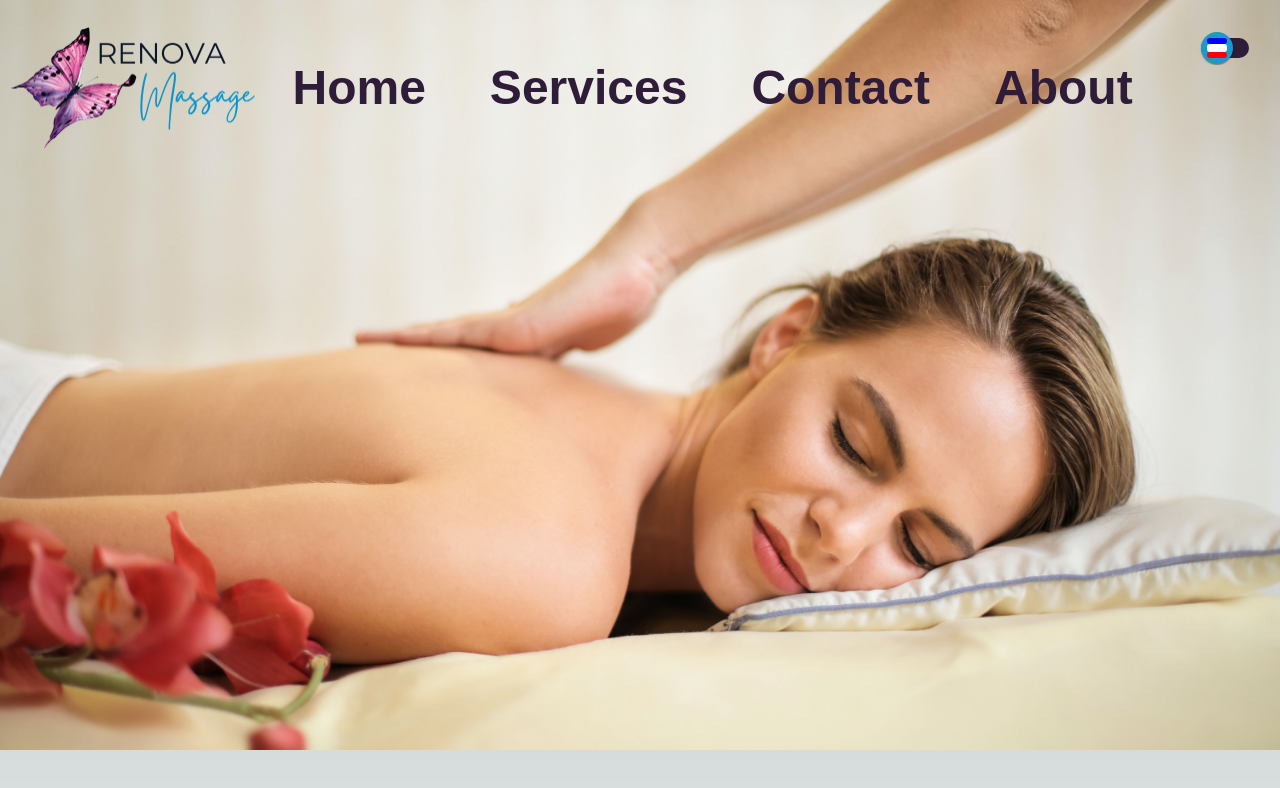
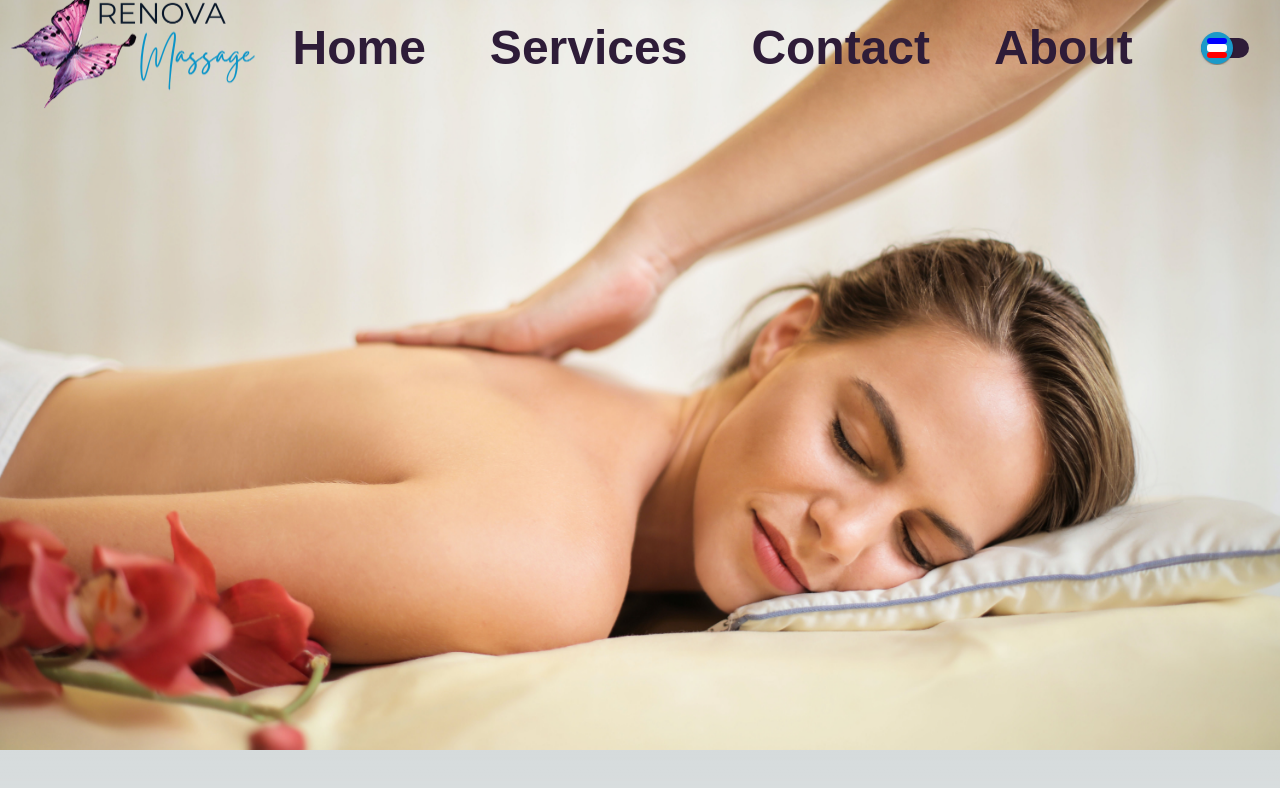
Before and after one commit to charleslaot/renovamassage, a React (Create React App) app: page / in a window 1280 px wide. Shown: the top 788 px of the page. Built offline with nearby package versions, Linux system fonts and the light colour scheme; a web font is replaced by a local one.

Commit message:
adding css

```diff
--- a/src/App.css
+++ b/src/App.css
@@ -1,7 +1,7 @@
 .main {
   display: flex;
+  min-height: 100vh;
+  align-items: center;
+  justify-content: left;
   flex-direction: column;
-  justify-content: left;
-  align-items: center;
-  min-height: 100vh;
 }
--- a/src/components/ClassicMenu/ClassicMenu.module.css
+++ b/src/components/ClassicMenu/ClassicMenu.module.css
@@ -1,10 +1,10 @@
 .navbarMenu {
   width: 100%;
   display: flex;
+  margin: 0 auto;
   list-style: none;
   max-width: 1080px;
   align-items: center;
-  margin: 5rem auto 0;
   justify-content: space-between;
   font-family: "al-fresco", sans-serif;
 }
```
